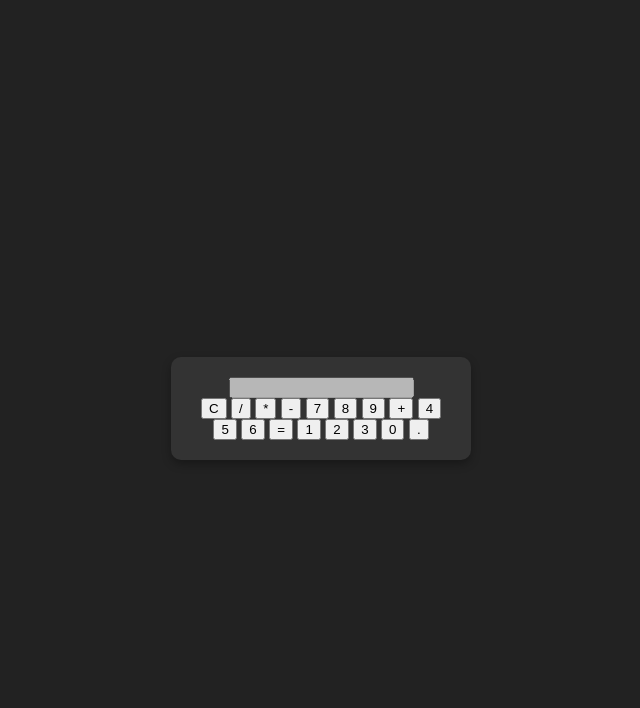
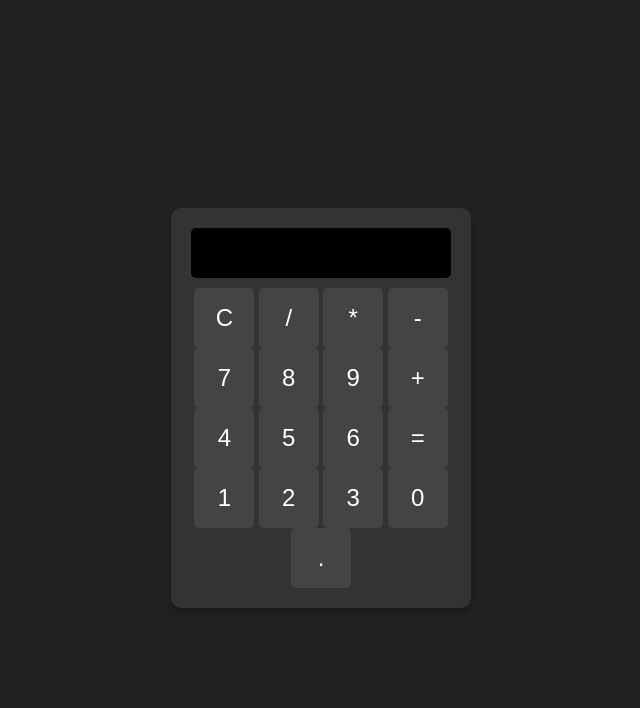
Before and after one commit to fsetuba/fsetuba.github.io, a PHP site: page / in a window 1280 px wide. Shown: the top 708 px of the page, without its empty margins (319-959 px from the left). Run offline with PHP 8.4, Linux system fonts and the light colour scheme.

Commit message:
Update style.css

```diff
--- a/style.css
+++ b/style.css
@@ -15,3 +15,35 @@ body {
   width: 260px;
   text-align: center;
 }
+
+#display {
+  width: 100%;
+  height: 50px;
+  font-size: 2em;
+  text-align: right;
+  padding: 10px;
+  border: none;
+  outline: none;
+  background: #000;
+  color: #fff;
+  margin-bottom: 10px;
+  border-radius: 5px;
+}
+
+#teclado {
+  display: grid;
+  grid-template-columns: repeat(4, 1fr);
+  gap: 5px;
+}
+
+button {
+  width: 60px;
+  height: 60px;
+  font-size: 1.5em;
+  border: none;
+  cursor: pointer;
+  background: #444;
+  color: #ffff;
+  border-radius: 5px;
+  transition: 0.3s;
+}
```
